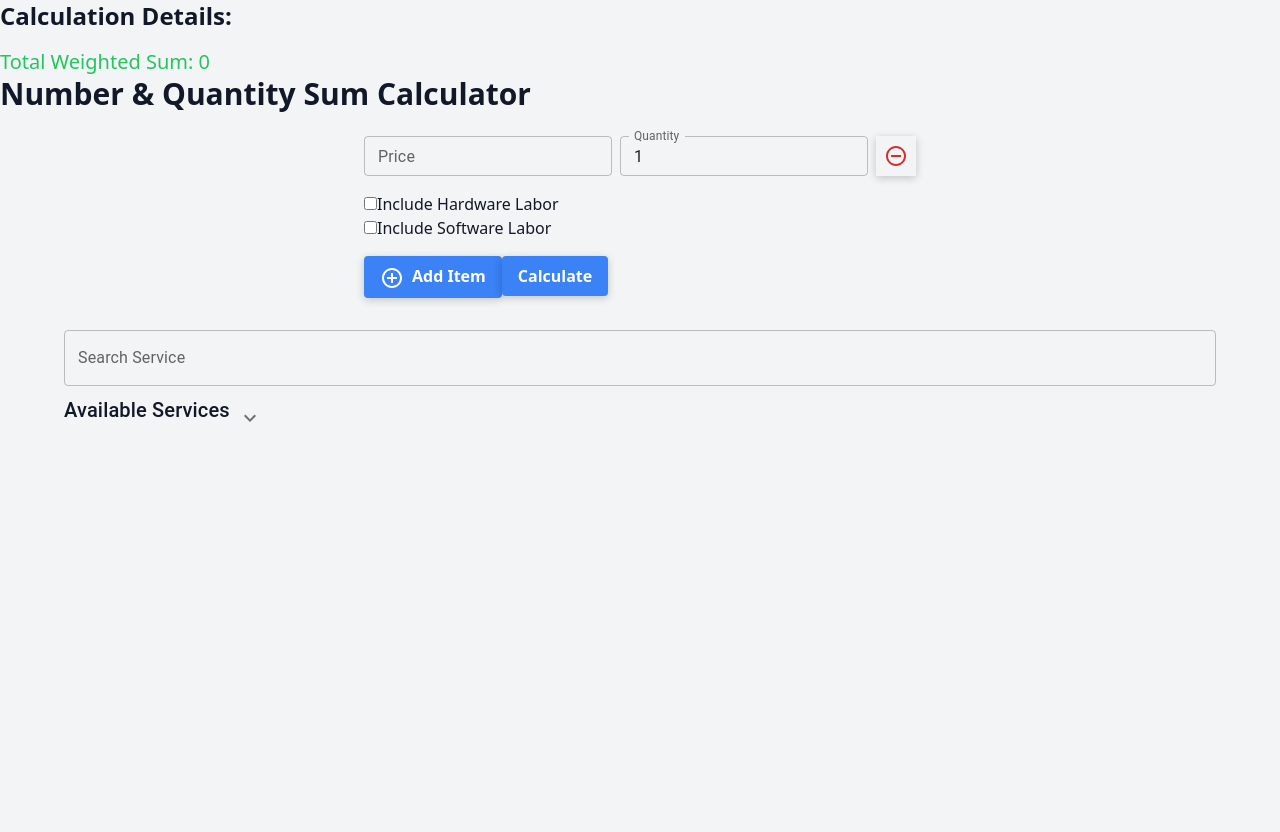
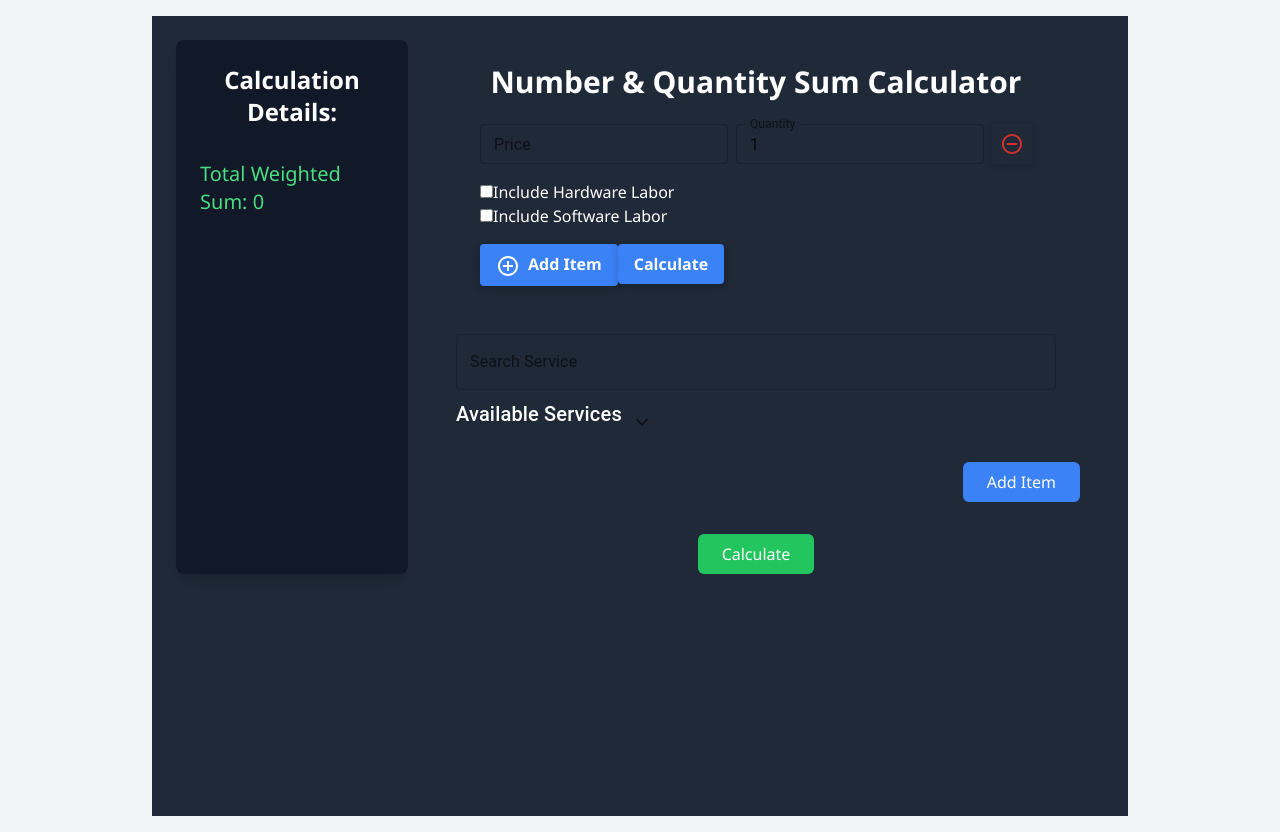
Before and after one commit to AcidicSoil/ecr-app, a React (Create React App) app: page / in a window 1280 px wide. Before the commit the page ends 800 px from the top, so only its background shows below. Built offline with nearby package versions, Linux system fonts and the light colour scheme.

Commit message:
adding new button locations

```diff
--- a/package.json
+++ b/package.json
@@ -42,5 +42,8 @@
       "last 1 firefox version",
       "last 1 safari version"
     ]
+  },
+  "devDependencies": {
+    "@babel/plugin-proposal-private-property-in-object": "^7.21.11"
   }
 }
--- a/src/App.css
+++ b/src/App.css
@@ -1,12 +1,8 @@
-/* Global Styles */
 body {
   margin: 0;
-  font-family: -apple-system, BlinkMacSystemFont, 'Segoe UI', 'Roboto', 'Oxygen',
-    'Ubuntu', 'Cantarell', 'Fira Sans', 'Droid Sans', 'Helvetica Neue', sans-serif;
+  font-family: 'Segoe UI', Tahoma, Geneva, Verdana, sans-serif;
   background-color: #f7fafc;
   color: #1a202c;
-  -webkit-font-smoothing: antialiased;
-  -moz-osx-font-smoothing: grayscale;
 }
 
 .App {
@@ -16,128 +12,50 @@ body {
   flex-direction: column;
   min-height: 100vh;
   padding: 2rem;
-  text-align: center;
 }
 
-/* Card Styles */
-.card {
-  background: white;
-  border-radius: 0.5rem;
-  box-shadow: 0 10px 15px -3px rgba(0, 0, 0, 0.1), 0 4px 6px -2px rgba(0, 0, 0, 0.05);
-  padding: 2rem;
-  width: 100%;
-  max-width: 32rem;
-  margin: 0 auto;
-  text-align: center;
+.new-buttons-section {
+  display: flex;
+  justify-content: center;
+  margin-bottom: 1.5rem;
 }
 
-/* Container Styles */
-.container {
-  display: flex;
-  flex-direction: column;
-  align-items: center;
-  width: 100%;
-  max-width: 32rem;
-  margin-top: 20px;
+.btn-new-add-item {
+  background-color: #4c51bf;
+  color: white;
+  padding: 0.5rem 1rem;
+  margin-right: 1rem;
+  border: none;
+  border-radius: 0.25rem;
+  cursor: pointer;
 }
 
-/* Button Styles */
-button {
-  background-color: #4c51bf;
+.btn-new-calculate {
+  background-color: #48bb78;
   color: white;
+  padding: 0.5rem 1rem;
   border: none;
   border-radius: 0.25rem;
-  padding: 0.5rem 1rem;
-  margin-top: 1rem;
   cursor: pointer;
-  transition: background-color 0.2s;
 }
 
-button:hover {
-  background-color: #667eea;
+.btn-new-add-item:hover, .btn-new-calculate:hover {
+  opacity: 0.8;
 }
 
-/* Input Styles */
-input[type='text'],
-input[type='number'] {
-  border: 2px solid #e2e8f0;
+.calculation-details {
+  background-color: #282c34;
+  padding: 1rem;
   border-radius: 0.25rem;
-  padding: 0.5rem 0.75rem;
-  margin-top: 0.5rem;
-  width: calc(100% - 1.5rem);
-  box-sizing: border-box;
-}
-
-input[type='text']:focus,
-input[type='number']:focus {
-  border-color: #4c51bf;
-  outline: none;
-}
-
-/* Heading Styles */
-h1 {
-  font-size: 1.75rem;
+  color: white;
   margin-bottom: 1rem;
 }
 
-h2 {
-  font-size: 1.25rem;
+.available-services {
   margin-top: 2rem;
-  margin-bottom: 0.5rem;
 }
 
-/* Paragraph Styles */
-p {
-  font-size: 1rem;
-  color: #4a5568;
+.service-item {
+  margin-bottom: 1rem;
+  font-weight: bold;
 }
-
-/* Layout Container Styles */
-.layout-container {
-  display: flex;
-  align-items: flex-start;
-  justify-content: space-between;
-}
-
-/* Calculation Container Styles */
-.calculation-container {
-  width: 25%;
-  padding: 20px;
-  background-color: #1e1e1e;
-  color: #ffffff;
-  border-radius: 8px;
-  box-shadow: 0 2px 10px rgba(0, 0, 0, 0.1);
-  position: fixed;
-  top: 20px;
-  left: 20px;
-  z-index: 10;
-}
-
-/* Main Content Styles */
-.main-content {
-  flex-grow: 1;
-  margin-left: 30%;
-  padding: 20px;
-  background-color: #282c34;
-  color: #ffffff;
-  border-radius: 8px;
-}
-
-/* Details List Styles */
-.details-list {
-  width: 100%;
-  max-height: 400px;
-  overflow-y: auto;
-}
-
-/* Detail Item Styles */
-.detail-item {
-  display: flex;
-  flex-direction: column;
-  align-items: center;
-  margin-bottom: 10px;
-}
-
-.detail-item button {
-  margin-top: 5px;
-}
--- a/src/App.js
+++ b/src/App.jsx
@@ -1,5 +1,4 @@
 import React, { useState } from 'react';
-import { useSpring, animated } from '@react-spring/web';
 import ItemForm from './components/ItemForm';
 import ServiceSearch from './components/ServiceSearch';
 
@@ -8,14 +7,7 @@ function App() {
   const [totalSum, setTotalSum] = useState(0);
   const [notification, setNotification] = useState('');
 
-  // Define the spring animation for the button
-  const [hovered, setHovered] = useState(false);
-  const springProps = useSpring({
-    transform: hovered ? 'scale(1.1)' : 'scale(1)',
-    boxShadow: hovered ? '0px 5px 15px rgba(0,0,0,0.3)' : '0px 2px 8px rgba(0,0,0,0.2)',
-  });
-
-
+  // Function to calculate the weighted sum
   const calculateWeightedSum = (pairsArray, includeHardware, hardwareHours, includeSoftware, softwareHours) => {
     let newTotalSum = 0;
     let details = pairsArray.map(({ number, quantity }) => {
@@ -50,6 +42,14 @@ function App() {
     setTotalSum(`$${newTotalSum.toFixed(2)}`);
   };
 
+  // Add item handler
+  const addItemHandler = () => {
+    const newItem = { number: 19.59, quantity: 1 }; // Example item
+    calculateWeightedSum([newItem], false, 0, false, 0);
+    setNotification('Item added successfully!');
+    setTimeout(() => setNotification(''), 3000);
+  };
+
   const copyToClipboard = (text) => {
     navigator.clipboard.writeText(text).then(() => {
       setNotification('Copied to clipboard!');
@@ -60,30 +60,54 @@ function App() {
   };
 
   return (
-    <div className="App">
-      <div className="layout-container">
-        <div className="calculation-container">
-          <h2 className="text-2xl font-semibold mb-4">Calculation Details:</h2>
+    <div className="App bg-gray-800 min-h-screen text-white">
+      <div className="layout-container flex flex-wrap justify-between w-full p-6">
+        {/* Calculation Details Section */}
+        <div className="calculation-container bg-gray-900 p-6 rounded-lg shadow-lg w-full sm:w-1/4 mb-6">
+          <h2 className="text-2xl font-bold mb-4">Calculation Details:</h2>
           {notification && <p className="text-green-500 mb-4">{notification}</p>}
-          <div className="details-list">
+          <div className="details-list max-h-48 overflow-y-auto">
             {calculationDetails.map((item, index) => (
               <div key={index} className="detail-item mb-2">
-                <p className="text-gray-800">{item.detail}</p>
+                <p className="text-gray-300">{item.detail}</p>
                 <button
-                  className="bg-blue-500 hover:bg-blue-700 text-white font-bold py-1 px-2 rounded mt-2"
-                  onClick={() => copyToClipboard(item.total)}>
+                  className="bg-blue-500 hover:bg-blue-700 text-white font-bold py-1 px-3 rounded mt-2"
+                  onClick={() => copyToClipboard(item.total)}
+                >
                   Copy ${item.total}
                 </button>
               </div>
             ))}
           </div>
-          <p className="text-xl text-green-500 mt-4">Total Weighted Sum: {totalSum}</p>
+          <p className="text-xl text-green-400 mt-4">Total Weighted Sum: {totalSum}</p>
         </div>
-        <div className="main-content">
-          <h1 className="text-3xl font-semibold mb-6">Number & Quantity Sum Calculator</h1>
-          <div className="container">
+
+        {/* Main Content */}
+        <div className="main-content flex-grow w-full sm:w-3/4 bg-gray-800 p-6 rounded-lg">
+          <h1 className="text-3xl font-bold mb-6">Number & Quantity Sum Calculator</h1>
+
+          {/* Form and Add Item Button */}
+          <div className="form-container space-y-4">
             <ItemForm onCalculateWeightedSum={calculateWeightedSum} />
             <ServiceSearch />
+            <div className="flex justify-end mt-4">
+              <button
+                className="bg-blue-500 text-white py-2 px-6 rounded-md hover:bg-blue-600"
+                onClick={addItemHandler} // Add item button functionality
+              >
+                Add Item
+              </button>
+            </div>
+          </div>
+
+          {/* Calculate Button at the bottom */}
+          <div className="flex justify-center mt-8">
+            <button
+              className="bg-green-500 text-white py-2 px-6 rounded-md hover:bg-green-600"
+              onClick={() => calculateWeightedSum([], false, 0, false, 0)} // Calculate button functionality
+            >
+              Calculate
+            </button>
           </div>
         </div>
       </div>
--- a/src/index.css
+++ b/src/index.css
@@ -2,13 +2,52 @@
 @tailwind components;
 @tailwind utilities;
 
-/* Custom global styles */
+/* Global reset for margin, padding, and box sizing */
+* {
+  margin: 0;
+  padding: 0;
+  box-sizing: border-box;
+}
+
+/* Basic body styling */
 body {
-  @apply bg-gray-100 text-gray-900;
+  @apply bg-gray-100 text-gray-900; /* Soft background and default text color */
+  font-family: 'Segoe UI', Tahoma, Geneva, Verdana, sans-serif;
   -webkit-font-smoothing: antialiased;
   -moz-osx-font-smoothing: grayscale;
+  display: flex;
+  flex-direction: column;
+  align-items: center;
+  justify-content: center;
+  min-height: 100vh;
+  overflow-x: hidden;
+  padding: 1rem;
 }
 
-code {
-  @apply font-mono text-sm;
+/* Ensure responsiveness of headings */
+h1, h2, h3 {
+  text-align: center;
+  margin-bottom: 1rem;
 }
+
+@media (max-width: 768px) {
+  h1 {
+    font-size: 1.5rem;
+  }
+  h2 {
+    font-size: 1.25rem;
+  }
+}
+
+/* Flex and Grid Utilities for General Components */
+.flex-center {
+  display: flex;
+  justify-content: center;
+  align-items: center;
+}
+
+.grid-layout {
+  display: grid;
+  grid-template-columns: repeat(auto-fit, minmax(200px, 1fr));
+  grid-gap: 1rem;
+}
--- a/tailwind.config.js
+++ b/tailwind.config.js
@@ -1,9 +1,15 @@
 module.exports = {
   content: [
-    "./src/**/*.{js,jsx,ts,tsx}", // Include all files in src directory
+    "./src/**/*.{js,jsx,ts,tsx}",
   ],
   theme: {
-    extend: {},
+    extend: {
+      screens: {
+        'sm': '640px',
+        'md': '768px',
+        'lg': '1024px',
+      },
+    },
   },
   plugins: [],
 };
```
Also changed, not shown: src/components/ItemForm.jsx (renamed from src/components/ItemForm.js), src/components/ServiceSearch.jsx (renamed from src/components/ServiceSearch.js), 2 other files (tests, documents, lock files or other folders).
